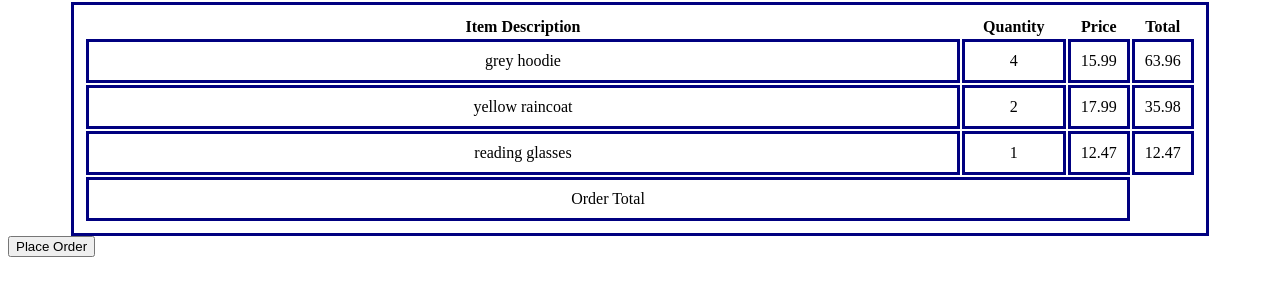
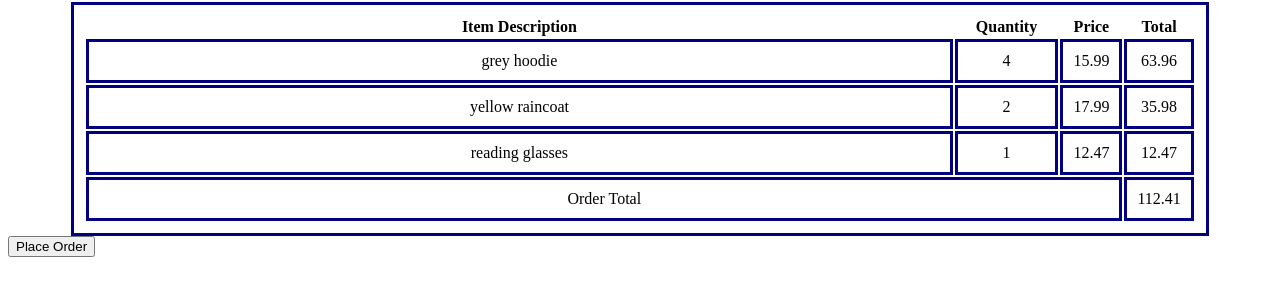
Before and after one commit to janellemellor/e-commerce-project, a plain HTML site: page cart/cart.html in a window 1280 px wide. Shown: the part 65-360 px from the top of the page. Drawn offline with Linux system fonts and the light colour scheme.

Commit message:
add order total to page

```diff
--- a/cart/cart.html
+++ b/cart/cart.html
@@ -31,11 +31,10 @@
     <td colspan="3">
       <span>Order Total</span>
     </td>
-
+    <td> <span id = "order-total"></span>
+    </td>
   </tr>
-
 </tfoot>
-
 </table>
 
 <div>
--- a/cart/shopping-cart.js
+++ b/cart/shopping-cart.js
@@ -1,10 +1,13 @@
 import apparel from '../data/apparel.js';
 import cartData from '../data/cart.js';
 import renderLineItems from '../cart/render-line-items.js';
-import findById, { calcOrderItem } from '../common/utils.js';
+import findById, { calcOrderItem, calcLineItem } from '../common/utils.js';
 
 
 const table = document.getElementById('table');
+
+
+const displayOrder = document.getElementById('order-total');
 
 for (let i = 0; i < cartData.length; i ++) {
     let cartItems = cartData[i];
@@ -13,10 +16,18 @@ for (let i = 0; i < cartData.length; i ++) {
 
     const generateCart = renderLineItems(cartItems, findCartItemsById);
 
-    const displayOrderTotal = calcOrderItem(cartItems, apparel);
-
     table.appendChild(generateCart);
 
-    // table.appendChild(displayOrderTotal);
+
+    const orderTotal = calcOrderItem(cartData, apparel);
+    console.log(orderTotal);
+    console.log(generateCart);
+    console.log(findCartItemsById);
+
+    console.log('are you working' + displayOrder);
+
+    displayOrder.textContent = orderTotal;
+
+
 
 }
--- a/common/utils.js
+++ b/common/utils.js
@@ -25,6 +25,5 @@ export function calcOrderItem(cart, apparel){
     for (let i = 0; i < cart.length; i++){
         orderTotal += calcLineItem(cart[i].quantity, findById(cart[i].id, apparel).price);
     }
-    console.log(orderTotal);
     return orderTotal;
 }
```
